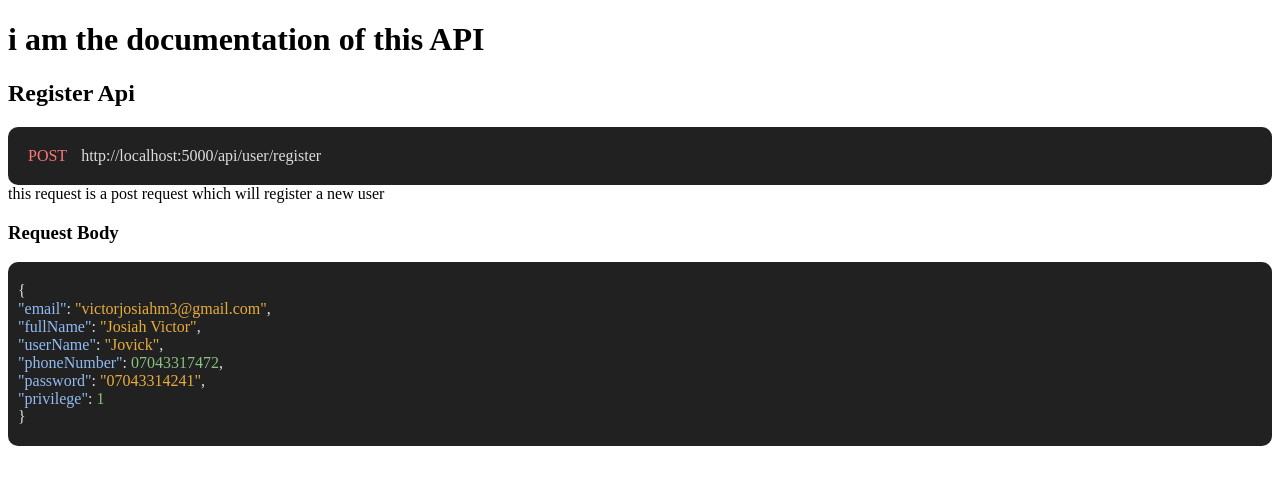
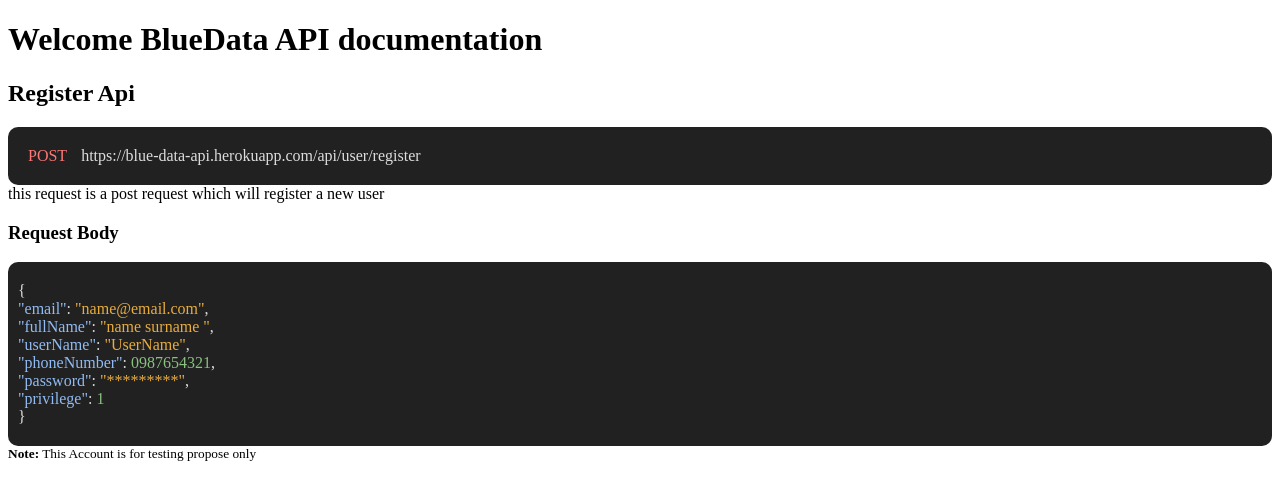
Before and after one commit to jovick-coder/blue-data-backend, a website: page public/doc.html in a window 1280 px wide. Drawn offline with Linux system fonts and the light colour scheme.

Commit message:
update the doc

```diff
--- a/public/doc.html
+++ b/public/doc.html
@@ -60,26 +60,27 @@
 </style>
 
 <body>
-  <h1>i am the documentation of this API</h1>
+  <h1>Welcome BlueData API documentation</h1>
 
   <h2>Register Api</h2>
   <div class="code-div">
     <span class="method">POST</span>
-    http://localhost:5000/api/user/register
+    https://blue-data-api.herokuapp.com/api/user/register
   </div>
   this request is a post request which will register a new user
 
   <h3>Request Body</h3>
   <div class="code-div api-body">
     { <br>
-    <key> "email"</key>: <txt>"victorjosiahm3@gmail.com"</txt>, <br>
-    <key> "fullName"</key>: <txt>"Josiah Victor"</txt>,<br>
-    <key>"userName"</key>: <txt>"Jovick"</txt>,<br>
-    <key>"phoneNumber"</key>:<num> 07043317472</num>, <br>
-    <key>"password"</key>: <txt>"07043314241"</txt>, <br>
+    <key> "email"</key>: <txt>"name@email.com"</txt>, <br>
+    <key> "fullName"</key>: <txt>"name surname "</txt>,<br>
+    <key>"userName"</key>: <txt>"UserName"</txt>,<br>
+    <key>"phoneNumber"</key>:<num> 0987654321</num>, <br>
+    <key>"password"</key>: <txt>"*********"</txt>, <br>
     <key>"privilege"</key>: <num>1</num> <br>
     }
   </div>
+  <sup><b>Note:</b> This Account is for testing propose only</sup>
 </body>
 
 </html>
```
